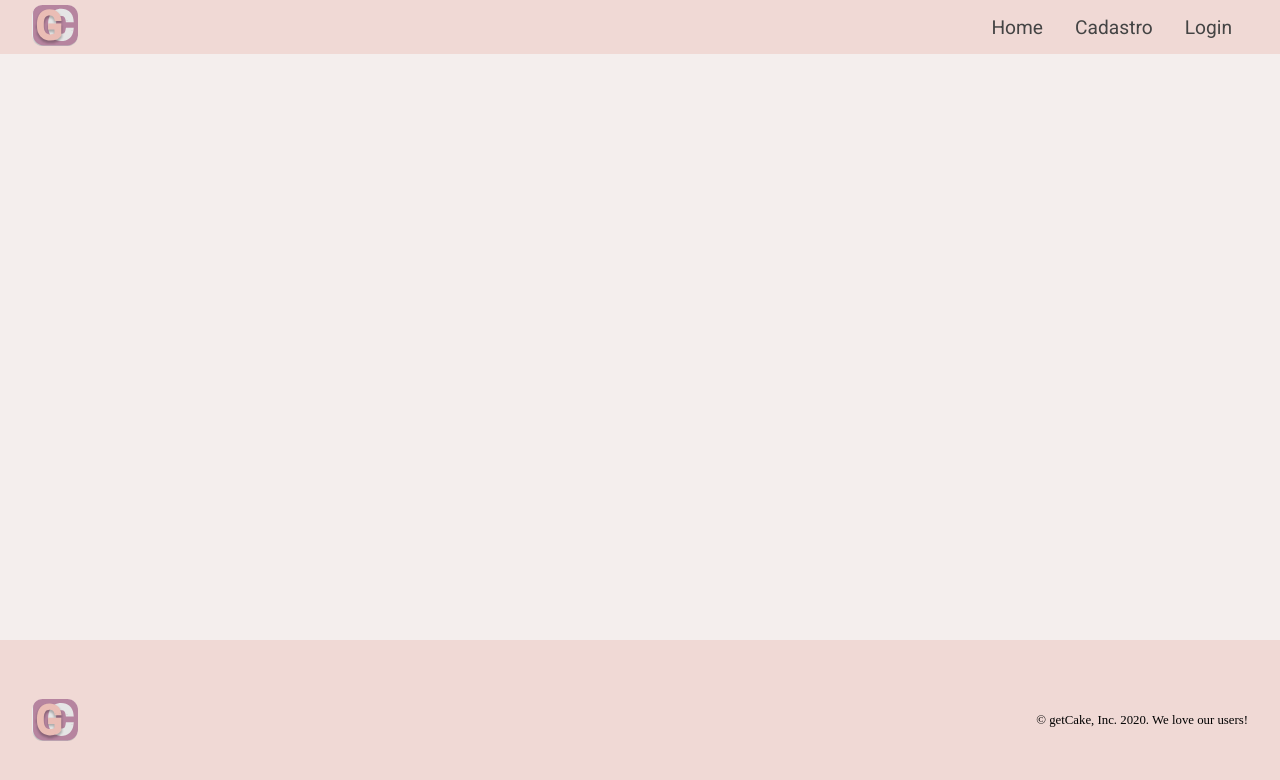
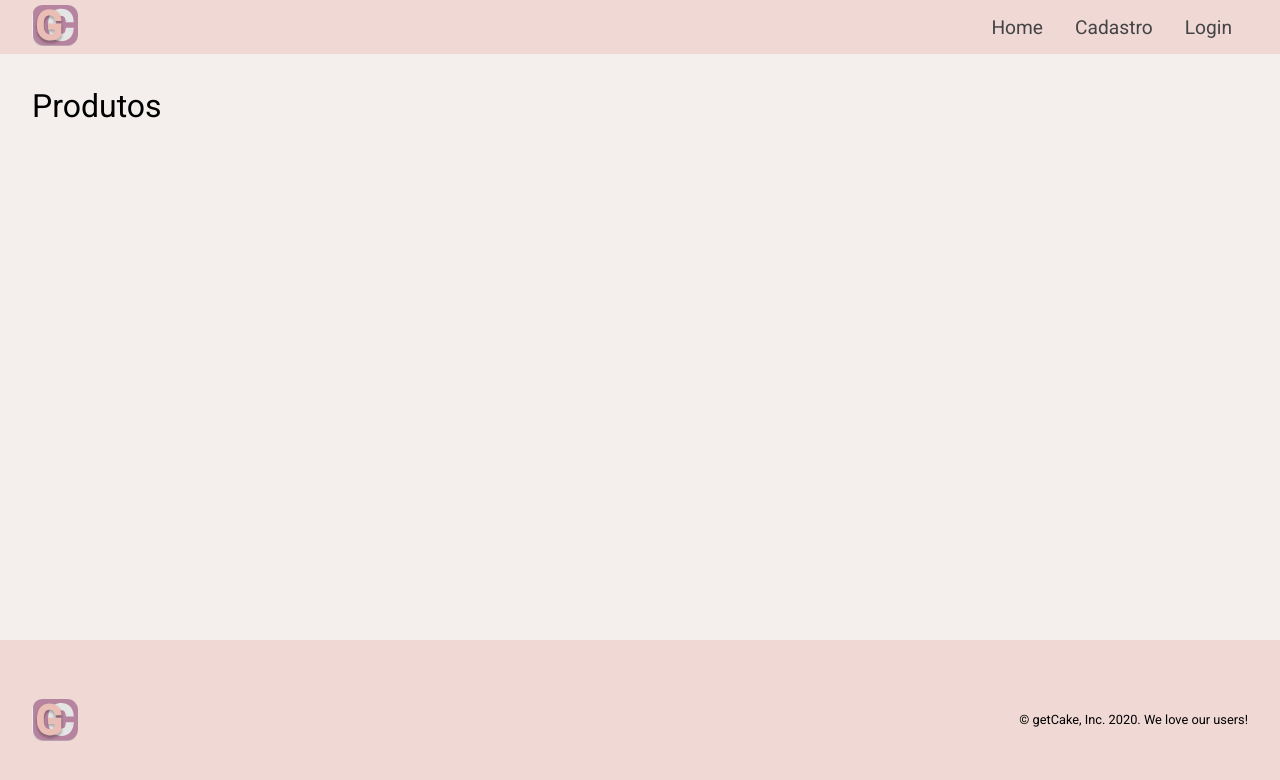
Before and after one commit to Spindola-C/GetCake_Frontend, a React (Create React App) app: page / in a window 1280 px wide. Shown: the top 780 px of the page. Built offline with nearby package versions, Linux system fonts and the light colour scheme.

Commit message:
feat(home): add products

```diff
--- a/src/pages/Home/index.js
+++ b/src/pages/Home/index.js
@@ -1,15 +1,20 @@
 import React from 'react'
+import './styles.css'
 
 import PageFooter from '../../components/PageFooter'
 import PageHeader from '../../components/PageHeader'
 
-function Home() {
-    return (
-        <>
-            <PageHeader/>
-            <PageFooter/>
-        </>
-    )
+function Home () {
+  return (
+    <>
+      <PageHeader />
+      <div className='home'>
+        <h2>Produtos</h2>
+        <div className='home-produtos'></div>
+      </div>
+      <PageFooter />
+    </>
+  )
 }
 
 export default Home
--- /dev/null
+++ b/src/pages/Home/styles.css
@@ -0,0 +1,30 @@
+.home {
+  width: 95%;
+  margin: 0 auto;
+  max-width: 81rem;
+}
+
+.home h2 {
+  margin: 1.25rem 0;
+  font-size: 2rem;
+}
+
+.home-produtos {
+  width: 100%;
+  display: grid;
+  grid-template-columns: repeat(4, 1fr);
+  gap: 0.5rem;
+  margin-bottom: 5rem;
+}
+
+@media (max-width: 900px) {
+  .home-produtos {
+    grid-template-columns: repeat(3, 1fr);
+  }
+}
+
+@media (max-width: 700px) {
+  .home-produtos {
+    grid-template-columns: repeat(2, 1fr);
+  }
+}
--- a/src/styles/reset.css
+++ b/src/styles/reset.css
@@ -25,6 +25,7 @@ footer, header, hgroup, menu, nav, section {
 }
 body {
 	line-height: 1;
+	font-family: "Roboto", Arial, Helvetica, sans-serif;
 }
 ol, ul {
 	list-style: none;
```
Also changed, not shown: 1 other file (tests, documents, lock files or other folders).
